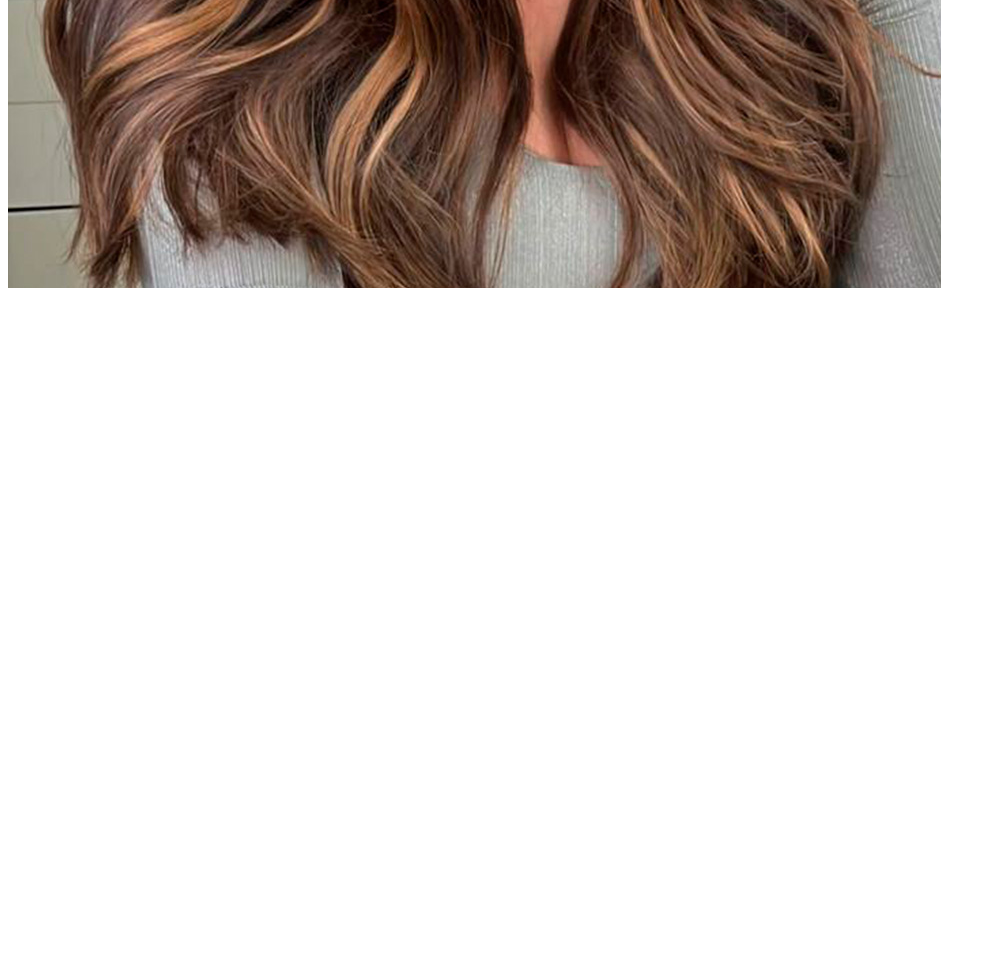
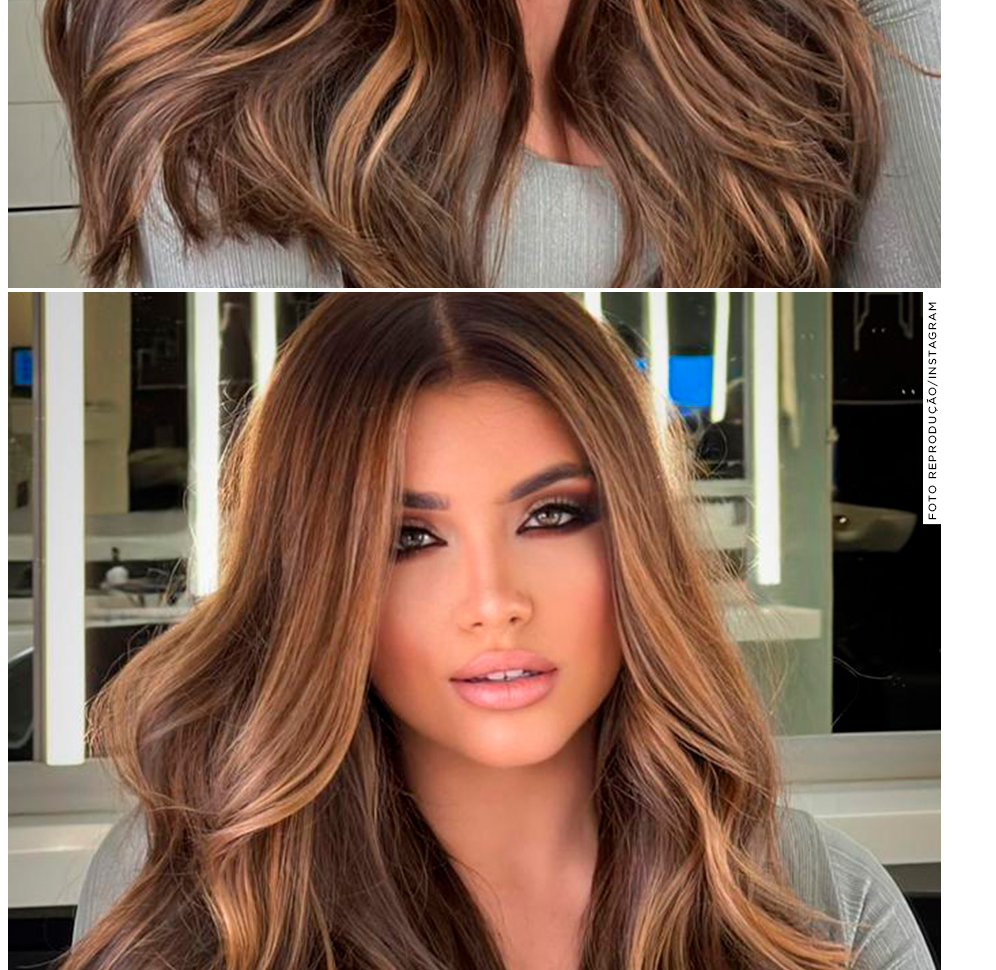
Before and after one commit to paulasuch/salao, a plain HTML site: page cortes.html in a window 1280 px wide. Shown: the part 1810-2780 px from the top of the page, without its empty margins (0-996 px from the left). Before the commit the page ends 2110 px from the top, so only its background shows below. Drawn offline with Linux system fonts and the light colour scheme.

Commit message:
awdadqaqw

```diff
--- a/cortes.html
+++ b/cortes.html
@@ -18,6 +18,7 @@
         <p>Esses são alguns de nossos cortes e penteados!</p>
            <img src="corte1.webp" alt="">
           <img src="cortes.jpg" alt="">
+          <img src="cortes.jpg" alt="">
 
 
       </body>
```
